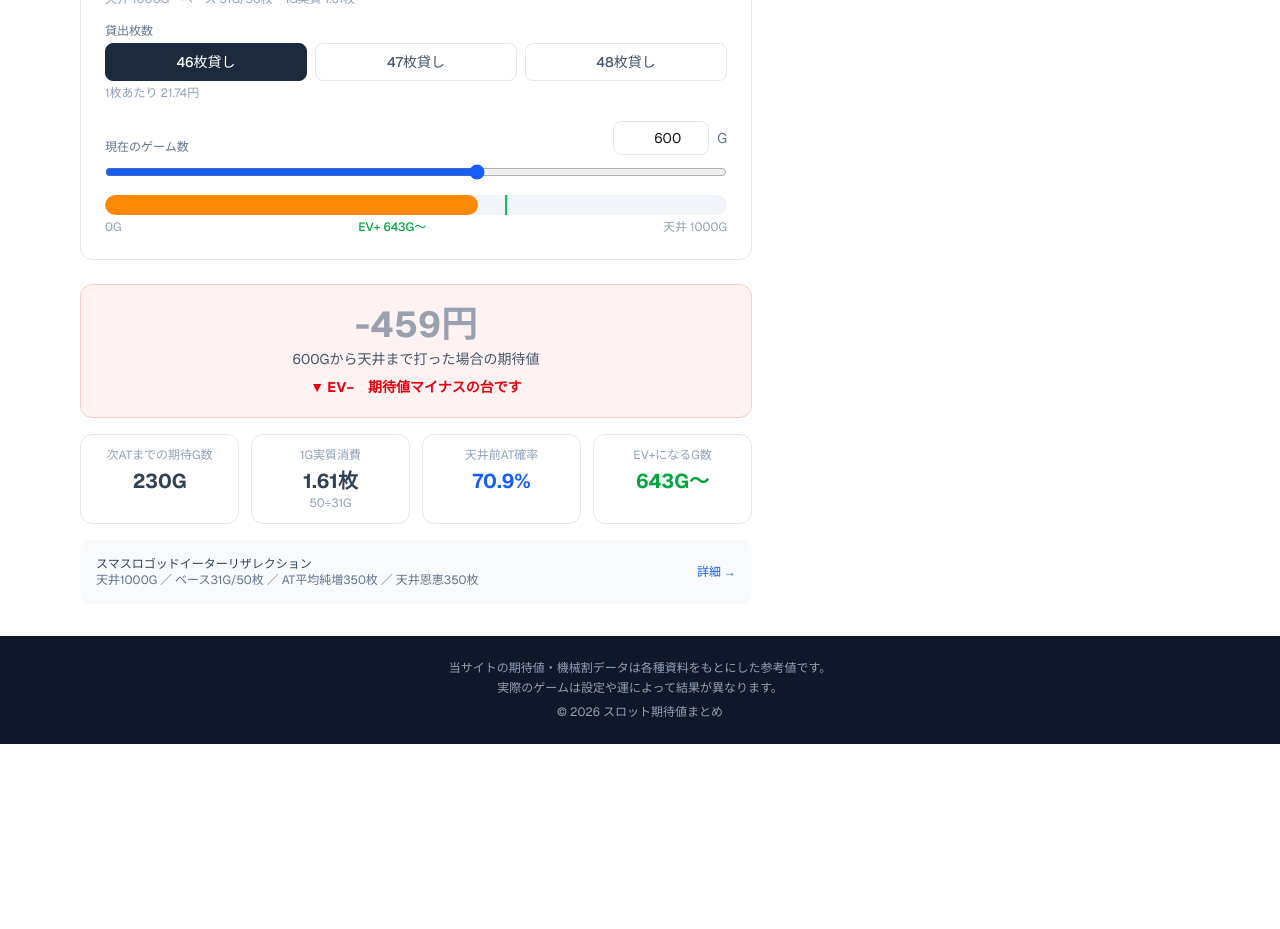
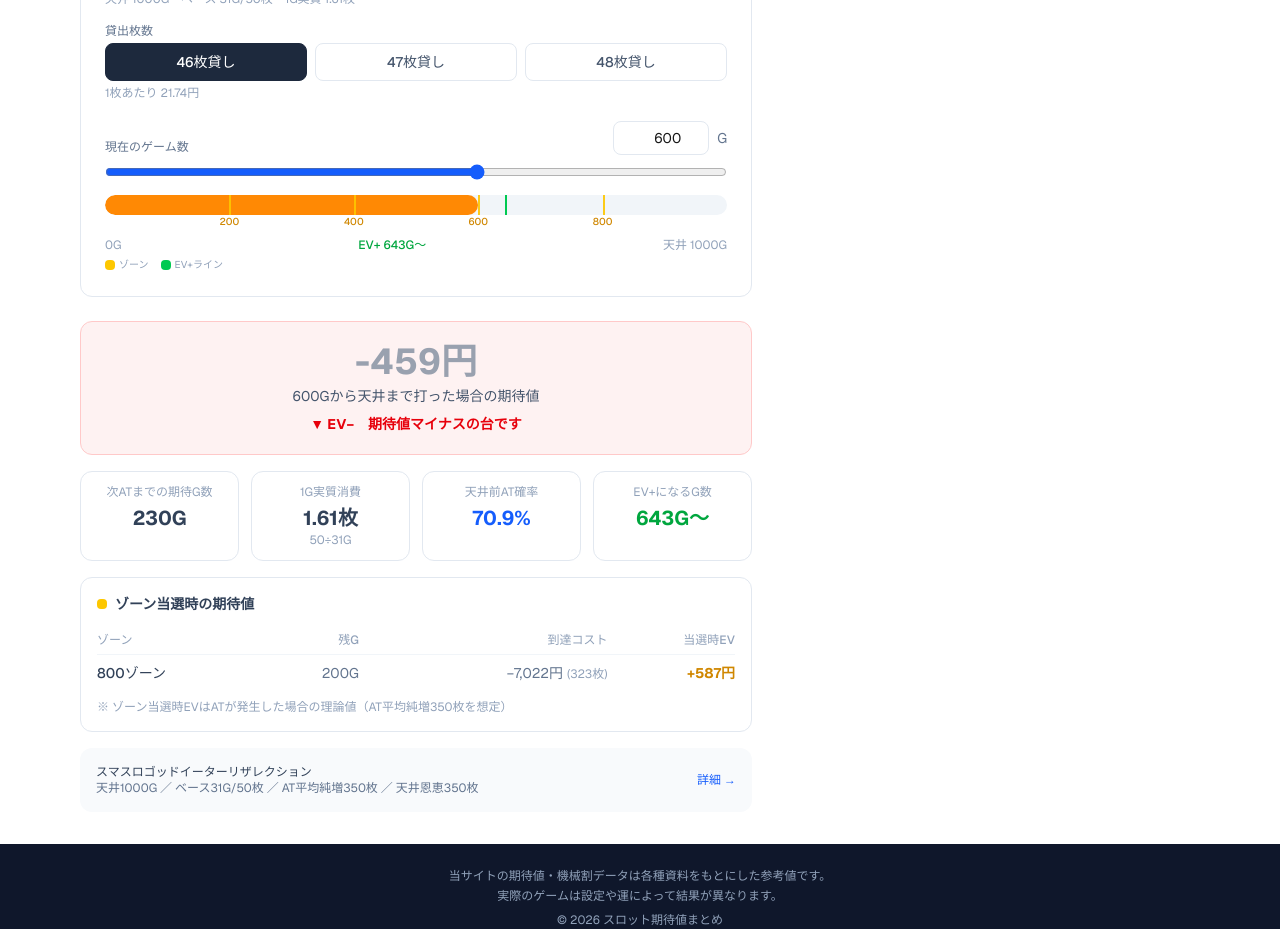
Before and after one commit to sugaimo15/slot-kitaichi, a Next.js app: page /hyena in a window 1280 px wide. Shown: the part 480-1409 px from the top of the page. Before the commit the page ends 1224 px from the top, so only its background shows below. Built offline with nearby package versions, Linux system fonts and the light colour scheme.

Commit message:
ゾーン機能追加：各機種のゾーンデータとゾーン当選時EV表示

```diff
--- a/src/components/HyenaCalculator.tsx
+++ b/src/components/HyenaCalculator.tsx
@@ -3,7 +3,7 @@
 import { useState, useMemo } from "react";
 import Link from "next/link";
 import { MachineWithEV } from "@/lib/types";
-import { calcHyenaEV, evColor } from "@/lib/ev";
+import { calcHyenaEV, calcZoneEVList, evColor } from "@/lib/ev";
 
 interface Props {
   machines: MachineWithEV[];
@@ -30,10 +30,16 @@ export default function HyenaCalculator({ machines }: Props) {
     return calcHyenaEV(machine, currentGame, setting, exchangeRate);
   }, [machine, currentGame, setting, exchangeRate]);
 
+  const zoneEVs = useMemo(() => {
+    if (!machine) return [];
+    return calcZoneEVList(machine, currentGame, exchangeRate);
+  }, [machine, currentGame, exchangeRate]);
+
   const evPositiveGame = result?.evPositiveGame;
   const ceiling = machine?.hyena?.ceiling ?? 1000;
   const base = machine?.hyena?.base ?? 50;
   const progressPct = Math.min((currentGame / ceiling) * 100, 100);
+  const zones = machine?.hyena?.zones ?? [];
 
   return (
     <div className="space-y-6">
@@ -136,7 +142,9 @@ export default function HyenaCalculator({ machines }: Props) {
             className="w-full accent-blue-600"
           />
 
-          <div className="mt-2 relative h-5 bg-slate-100 rounded-full overflow-hidden">
+          {/* プログレスバー（ゾーン・EV+マーカー付き） */}
+          <div className="mt-2">
+            <div className="relative h-5 bg-slate-100 rounded-full overflow-hidden">
               <div
                 className={`h-full rounded-full transition-all ${progressPct >= 80 ? "bg-red-500" : progressPct >= 50 ? "bg-orange-400" : "bg-blue-400"}`}
                 style={{ width: `${progressPct}%` }}
@@ -147,7 +155,30 @@ export default function HyenaCalculator({ machines }: Props) {
                   style={{ left: `${(evPositiveGame / ceiling) * 100}%` }}
                 />
               )}
+              {zones.map((z) => (
+                <div
+                  key={z.game}
+                  className="absolute top-0 h-full w-0.5 bg-yellow-400 opacity-90"
+                  style={{ left: `${(z.game / ceiling) * 100}%` }}
+                />
+              ))}
             </div>
+            {/* ゾーンラベル */}
+            {zones.length > 0 && (
+              <div className="relative h-4 mt-0.5">
+                {zones.map((z) => (
+                  <span
+                    key={z.game}
+                    className="absolute text-[10px] text-yellow-600 font-medium -translate-x-1/2 leading-none"
+                    style={{ left: `${(z.game / ceiling) * 100}%` }}
+                  >
+                    {z.game}
+                  </span>
+                ))}
+              </div>
+            )}
+          </div>
+
           <div className="flex justify-between text-xs text-slate-400 mt-1">
             <span>0G</span>
             {evPositiveGame !== null && evPositiveGame !== undefined && (
@@ -155,6 +186,18 @@ export default function HyenaCalculator({ machines }: Props) {
             )}
             <span>天井 {ceiling}G</span>
           </div>
+          {zones.length > 0 && (
+            <div className="flex items-center gap-3 mt-1 text-[10px] text-slate-400">
+              <span className="flex items-center gap-1">
+                <span className="inline-block w-2.5 h-2.5 rounded-sm bg-yellow-400" />
+                ゾーン
+              </span>
+              <span className="flex items-center gap-1">
+                <span className="inline-block w-2.5 h-2.5 rounded-sm bg-green-500" />
+                EV+ライン
+              </span>
+            </div>
+          )}
         </div>
       </div>
 
@@ -198,6 +241,46 @@ export default function HyenaCalculator({ machines }: Props) {
             </div>
           </div>
 
+          {/* ゾーン当選時EV */}
+          {zoneEVs.length > 0 && (
+            <div className="bg-white rounded-xl border border-slate-200 p-4">
+              <h3 className="text-sm font-bold text-slate-700 mb-3 flex items-center gap-2">
+                <span className="inline-block w-2.5 h-2.5 rounded-sm bg-yellow-400" />
+                ゾーン当選時の期待値
+              </h3>
+              <div className="overflow-x-auto">
+                <table className="w-full text-sm">
+                  <thead>
+                    <tr className="text-xs text-slate-400 border-b border-slate-100">
+                      <th className="text-left py-1.5 font-medium">ゾーン</th>
+                      <th className="text-right py-1.5 font-medium">残G</th>
+                      <th className="text-right py-1.5 font-medium">到達コスト</th>
+                      <th className="text-right py-1.5 font-medium">当選時EV</th>
+                    </tr>
+                  </thead>
+                  <tbody>
+                    {zoneEVs.map((z) => (
+                      <tr key={z.game} className="border-b border-slate-50 last:border-0">
+                        <td className="py-2 font-medium text-slate-700">{z.label}</td>
+                        <td className="py-2 text-right text-slate-500">{z.gamesUntil}G</td>
+                        <td className="py-2 text-right text-slate-500">
+                          −{z.costYen.toLocaleString()}円
+                          <span className="text-xs text-slate-400 ml-1">({z.costCoins}枚)</span>
+                        </td>
+                        <td className={`py-2 text-right font-bold ${evColor(z.ev)}`}>
+                          {z.ev >= 0 ? "+" : ""}{z.ev.toLocaleString()}円
+                        </td>
+                      </tr>
+                    ))}
+                  </tbody>
+                </table>
+              </div>
+              <p className="text-xs text-slate-400 mt-2">
+                ※ ゾーン当選時EVはATが発生した場合の理論値（AT平均純増{machine.hyena?.atAvgPayout}枚を想定）
+              </p>
+            </div>
+          )}
+
           <div className="bg-slate-50 rounded-xl p-4 text-xs text-slate-500 flex justify-between items-center">
             <div className="space-y-0.5">
               <span className="font-medium text-slate-700">{machine.name}</span>
--- a/src/data/machines/god-eater-resurrection.json
+++ b/src/data/machines/god-eater-resurrection.json
@@ -12,7 +12,13 @@
     "ceilingBonus": 350,
     "atAvgPayout": 350,
     "base": 31.0,
-    "resetOnBonus": true
+    "resetOnBonus": true,
+    "zones": [
+      { "game": 200, "label": "200ゾーン" },
+      { "game": 400, "label": "400ゾーン" },
+      { "game": 600, "label": "600ゾーン" },
+      { "game": 800, "label": "800ゾーン" }
+    ]
   },
   "settings": {
     "1": { "bb": -1, "rb": -1, "at": 352, "machineRatio": 97.9 },
--- a/src/data/machines/hokuto-no-ken.json
+++ b/src/data/machines/hokuto-no-ken.json
@@ -12,7 +12,17 @@
     "ceilingBonus": 400,
     "atAvgPayout": 400,
     "base": 34.7,
-    "resetOnBonus": true
+    "resetOnBonus": true,
+    "zones": [
+      { "game": 77,   "label": "77ゾーン" },
+      { "game": 128,  "label": "128ゾーン" },
+      { "game": 178,  "label": "178ゾーン" },
+      { "game": 333,  "label": "333ゾーン" },
+      { "game": 500,  "label": "500ゾーン" },
+      { "game": 600,  "label": "600ゾーン" },
+      { "game": 666,  "label": "666ゾーン" },
+      { "game": 1000, "label": "1000ゾーン" }
+    ]
   },
   "settings": {
     "1": { "bb": -1, "rb": -1, "at": 383, "machineRatio": 98.0 },
@@ -23,6 +33,6 @@
     "6": { "bb": -1, "rb": -1, "at": 235, "machineRatio": 113.0 }
   },
   "tags": ["AT", "サミー", "スマスロ", "版権", "人気"],
-  "description": "サミーの超人気スマスロ。AT純増素4枚、ベース34.7G。BBは継続率66～94%で1セット経100枚。設定6の機械割113%。天井は1268G。",
+  "description": "サミーの超人気スマスロ。AT純増4枚、ベース34.7G。設定6の機械割113%。天井は1268G。",
   "featured": true
 }
--- a/src/data/machines/kishida-chan.json
+++ b/src/data/machines/kishida-chan.json
@@ -12,7 +12,12 @@
     "ceilingBonus": 1500,
     "atAvgPayout": 300,
     "base": 35.0,
-    "resetOnBonus": true
+    "resetOnBonus": true,
+    "zones": [
+      { "game": 300, "label": "300ゾーン" },
+      { "game": 600, "label": "600ゾーン" },
+      { "game": 900, "label": "900ゾーン" }
+    ]
   },
   "settings": {
     "1": { "bb": -1, "rb": -1, "at": 319, "machineRatio": 97.8 },
--- a/src/data/machines/lucky-roger.json
+++ b/src/data/machines/lucky-roger.json
@@ -12,7 +12,12 @@
     "ceilingBonus": 1200,
     "atAvgPayout": 350,
     "base": 33.0,
-    "resetOnBonus": true
+    "resetOnBonus": true,
+    "zones": [
+      { "game": 300, "label": "300ゾーン" },
+      { "game": 600, "label": "600ゾーン" },
+      { "game": 900, "label": "900ゾーン" }
+    ]
   },
   "settings": {
     "1": { "bb": -1, "rb": -1, "at": 318, "machineRatio": 97.3 },
--- a/src/data/machines/mibuno-yobikou.json
+++ b/src/data/machines/mibuno-yobikou.json
@@ -12,7 +12,12 @@
     "ceilingBonus": 1000,
     "atAvgPayout": 280,
     "base": 52.0,
-    "resetOnBonus": true
+    "resetOnBonus": true,
+    "zones": [
+      { "game": 300, "label": "300ゾーン" },
+      { "game": 600, "label": "600ゾーン" },
+      { "game": 900, "label": "900ゾーン" }
+    ]
   },
   "settings": {
     "1": { "bb": -1, "rb": -1, "at": 319, "machineRatio": 97.5 },
--- a/src/data/machines/osouji-kidsband.json
+++ b/src/data/machines/osouji-kidsband.json
@@ -12,7 +12,12 @@
     "ceilingBonus": 1400,
     "atAvgPayout": 290,
     "base": 49.5,
-    "resetOnBonus": true
+    "resetOnBonus": true,
+    "zones": [
+      { "game": 250, "label": "250ゾーン" },
+      { "game": 500, "label": "500ゾーン" },
+      { "game": 750, "label": "750ゾーン" }
+    ]
   },
   "settings": {
     "1": { "bb": -1, "rb": -1, "at": 319, "machineRatio": 97.0 },
--- a/src/data/machines/saki-cyoujou.json
+++ b/src/data/machines/saki-cyoujou.json
@@ -1,7 +1,7 @@
 {
   "id": "saki-cyoujou",
   "slug": "saki-cyoujou",
-  "name": "L咏-Saki-頂上決戦",
+  "name": "L咲-Saki-頂上決戦",
   "maker": "三洋",
   "releaseDate": "2025-08",
   "type": "AT",
@@ -12,7 +12,13 @@
     "ceilingBonus": 450,
     "atAvgPayout": 450,
     "base": 32.1,
-    "resetOnBonus": true
+    "resetOnBonus": true,
+    "zones": [
+      { "game": 200, "label": "200ゾーン" },
+      { "game": 400, "label": "400ゾーン" },
+      { "game": 600, "label": "600ゾーン" },
+      { "game": 800, "label": "800ゾーン" }
+    ]
   },
   "settings": {
     "1": { "bb": -1, "rb": -1, "at": 398, "machineRatio": 97.6 },
@@ -23,6 +29,6 @@
     "6": { "bb": -1, "rb": -1, "at": 284, "machineRatio": 114.9 }
   },
   "tags": ["AT", "三洋", "スマスロ", "版権", "高機械割"],
-  "description": "三洋の麻雀スマスロ。AT純増素4.5枚、ベース32.1G。設定6の機械割114.9%は業界最高峰。天井は通常1000G（リセット後800G）。",
+  "description": "三洋の麻雀スマスロ。AT純増4.5枚、ベース32.1G。設定6の機械割114.9%は業界最高峰。天井は通常1000G（リセット後800G）。",
   "featured": true
 }
--- a/src/data/machines/ultraman-z.json
+++ b/src/data/machines/ultraman-z.json
@@ -12,7 +12,12 @@
     "ceilingBonus": 1600,
     "atAvgPayout": 400,
     "base": 34.0,
-    "resetOnBonus": true
+    "resetOnBonus": true,
+    "zones": [
+      { "game": 300, "label": "300ゾーン" },
+      { "game": 600, "label": "600ゾーン" },
+      { "game": 900, "label": "900ゾーン" }
+    ]
   },
   "settings": {
     "1": { "bb": -1, "rb": -1, "at": 319, "machineRatio": 97.0 },
--- a/src/lib/ev.ts
+++ b/src/lib/ev.ts
@@ -1,4 +1,13 @@
-import { SlotMachine, SettingData, HyenaResult } from "./types";
+import { SlotMachine, SettingData, HyenaResult, ZoneData } from "./types";
+
+export interface ZoneEVResult {
+  game: number;
+  label: string;
+  gamesUntil: number;
+  costCoins: number;
+  costYen: number;
+  ev: number;
+}
 
 // 期待値（円/時間）を計算。換金率はユーザー入力（デフォルト4円/枚）
 export function calcEV(
@@ -128,6 +137,35 @@ export function calcHyenaEV(
   };
 }
 
+// ゾーンで当選した場合の期待値を計算（AT発生を仮定した理論値）
+export function calcZoneEVList(
+  machine: SlotMachine,
+  currentGame: number,
+  exchangeRate: number
+): ZoneEVResult[] {
+  const hyena = machine.hyena;
+  if (!hyena?.zones) return [];
+
+  const costPerSpin = 50 / hyena.base;
+
+  return hyena.zones
+    .filter((z: ZoneData) => z.game > currentGame)
+    .map((z: ZoneData) => {
+      const gamesUntil = z.game - currentGame;
+      const costCoins = Math.round(gamesUntil * costPerSpin);
+      const costYen = Math.round(costCoins * exchangeRate);
+      const ev = Math.round((hyena.atAvgPayout - costCoins) * exchangeRate);
+      return {
+        game: z.game,
+        label: z.label ?? `${z.game}G`,
+        gamesUntil,
+        costCoins,
+        costYen,
+        ev,
+      };
+    });
+}
+
 export function formatProb(denom: number): string {
   if (denom <= 0) return "―";
   return `1/${denom.toLocaleString()}`;
--- a/src/lib/types.ts
+++ b/src/lib/types.ts
@@ -19,12 +19,18 @@ export interface SettingData {
   machineRatio: number;  // 機械割 %
 }
 
+export interface ZoneData {
+  game: number;    // ゾーン中心ゲーム数
+  label?: string;  // 表示ラベル（省略時は「{game}G」）
+}
+
 export interface HyenaData {
   ceiling: number;        // 天井ゲーム数
   ceilingBonus: number;   // 天井恩恵のネット獲得枚数
   atAvgPayout: number;    // ATのネット平均獲得枚数（AT純増×平均継続G）
   base: number;           // 通常時の50枚あたりゲーム数（ベース）
   resetOnBonus: boolean;  // ボーナス後にゲーム数リセットされるか
+  zones?: ZoneData[];     // AT当選しやすいゾーン一覧
 }
 
 export interface SlotMachine {
```
Lines whose indentation alone changed are shown as unchanged.
